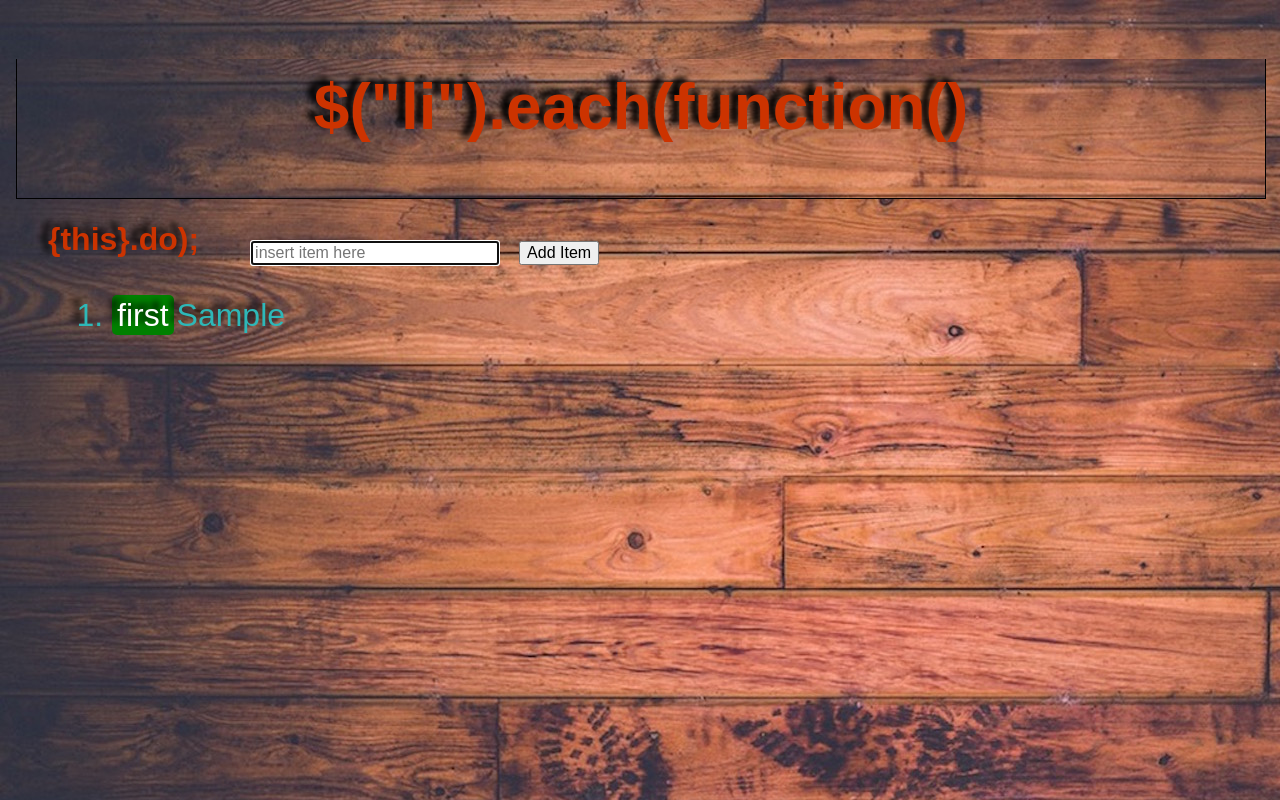
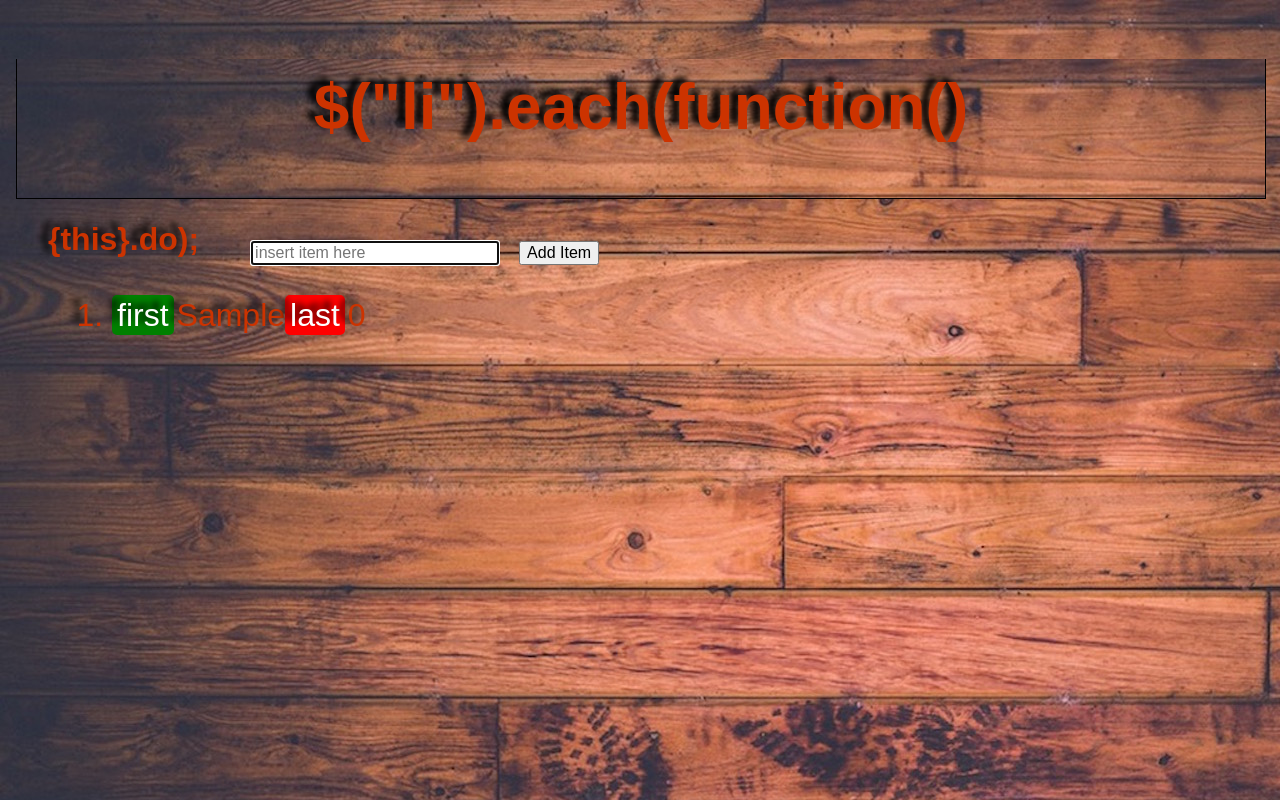
Before and after one commit to TinaBryan/MyTodoList, a plain HTML site: page index.html in a window 1280 px wide. Both pictures are taken after typing "Sample" into the empty fields and a click on the button "Add Item". Drawn offline with Linux system fonts and the light colour scheme.

Commit message:
Update functionality adding a last button allowing the user to move items from first to last on the list

```diff
--- a/css/myTodoList.css
+++ b/css/myTodoList.css
@@ -157,7 +157,7 @@ input {
 
 #results {
    font-size: 2em;
-   color: #2eb8b8;
+   color: #cc3300;
    text-shadow: -8px -5px 6px #000;
 }
 
--- a/index.html
+++ b/index.html
@@ -14,7 +14,7 @@
    <meta name="viewport" content="width=device-width,initial-scale=1.0">
    <title>Todo's</title>
    <link rel="stylesheet" href="css/myTodoList.css" />
-   <!-- <script src="modernizr.custom.05819.js"></script> -->
+   <script src="modernizr.custom.05819.js"></script>
 </head>
 
 <body>
--- a/scripts/myTodoList.js
+++ b/scripts/myTodoList.js
@@ -12,9 +12,9 @@ function generateList() {
 		document.getElementsByTagName("ol")[0].removeChild(listItems[i]);
 	}
 	for (var i = 0; i < list.length; i++) {
-		var newItem = "<span class='first'>first</span>" + list[i];
+		var newItem = "<span class='first'>first</span>" + list[i] +
 		// This will add the ability to move item to position of last
-		"<span class='last'>last</span" + [i];
+		"<span class='last'>last</span>" + [i];
 		var newListItem = document.createElement("li");
 		newListItem.innerHTML = newItem;
 		document.getElementsByTagName("ol")[0].appendChild(newListItem);
@@ -24,7 +24,7 @@ function generateList() {
 		var lastLastButton = lastButtons[lastButtons.length - 1];
 		if (lastFirstButton.addEventListener) {
 			lastFirstButton.addEventListener("click", moveToTop, false);
-			lastLastButton.addEventListener("click", moveToBotton, false);
+			lastLastButton.addEventListener("click", moveToBottom, false);
 		} else if (lastFirstButton.attachEvent) {
 			lastFirstButton.attachEvent("onclick", moveToTop);
 			lastLastButton.attachEvent("onclick", moveToBottom);
@@ -64,6 +64,7 @@ function moveToTop(evt) {
 	generateList();
 }
 
+// This function allows to move the items in the list to the bottom
 function moveToBottom(evt) {
 	if (evt === undefined) { // get caller element in IE8
 		evt = window.event;
```
